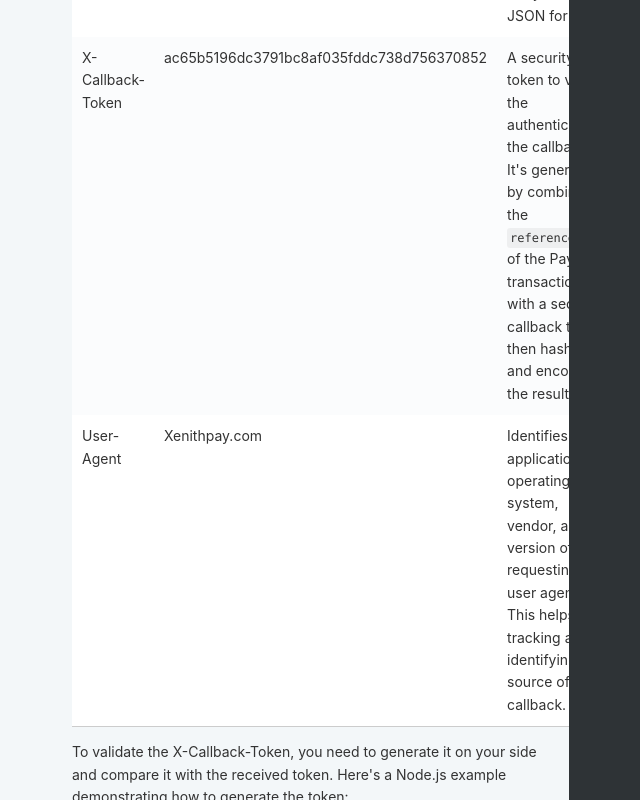
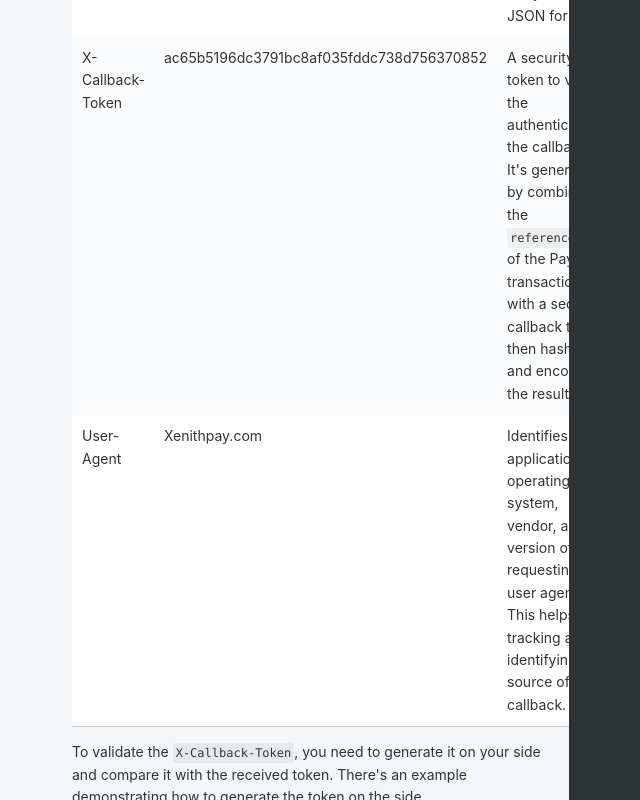
Before and after one commit to xenithlabs/xenithlabs.github.io, a plain HTML site: page index.html in a window 1280 px wide. Shown: the part 11200-12000 px from the top of the page, without its empty margins (186-826 px from the left). Drawn offline with Linux system fonts and the light colour scheme.

Commit message:
deploy: xenithlabs/xenith-external-api-documentation@00de482c7510bddd667cda1643d12751156921d3

```diff
--- a/index.html
+++ b/index.html
@@ -1151,7 +1151,7 @@ Access Key: ak-89f0cdb50f4b31aa08c4727a0c02e5e32dedd6b1cb362df708c8ac3dcf36d25c
 </tr>
 </tbody></table>
 
-<p>To validate the X-Callback-Token, you need to generate it on your side and compare it with the received token. Here&#39;s a Node.js example demonstrating how to generate the token:</p>
+<p>To validate the <code>X-Callback-Token</code>, you need to generate it on your side and compare it with the received token. There&#39;s an example demonstrating how to generate the token on the side.</p>
 
 <div class="highlight"><pre class="highlight javascript tab-javascript"><code><span class="kd">const</span> <span class="nx">crypto</span> <span class="o">=</span> <span class="nx">require</span><span class="p">(</span><span class="dl">'</span><span class="s1">crypto</span><span class="dl">'</span><span class="p">);</span>
 
@@ -1936,7 +1936,7 @@ Access Key: ak-89f0cdb50f4b31aa08c4727a0c02e5e32dedd6b1cb362df708c8ac3dcf36d25c
 </tr>
 </tbody></table>
 
-<p>To validate the X-Callback-Token, you need to generate it on your side and compare it with the received token. Here&#39;s a Node.js example demonstrating how to generate the token:</p>
+<p>To validate the <code>X-Callback-Token</code>, you need to generate it on your side and compare it with the received token. There&#39;s an example demonstrating how to generate the token on the side.</p>
 <div class="highlight"><pre class="highlight javascript tab-javascript"><code><span class="kd">const</span> <span class="nx">crypto</span> <span class="o">=</span> <span class="nx">require</span><span class="p">(</span><span class="dl">'</span><span class="s1">crypto</span><span class="dl">'</span><span class="p">);</span>
 
 <span class="kd">function</span> <span class="nx">generateCallbackToken</span><span class="p">(</span><span class="nx">referenceCode</span><span class="p">,</span> <span class="nx">callbackToken</span><span class="p">)</span> <span class="p">{</span>
```
